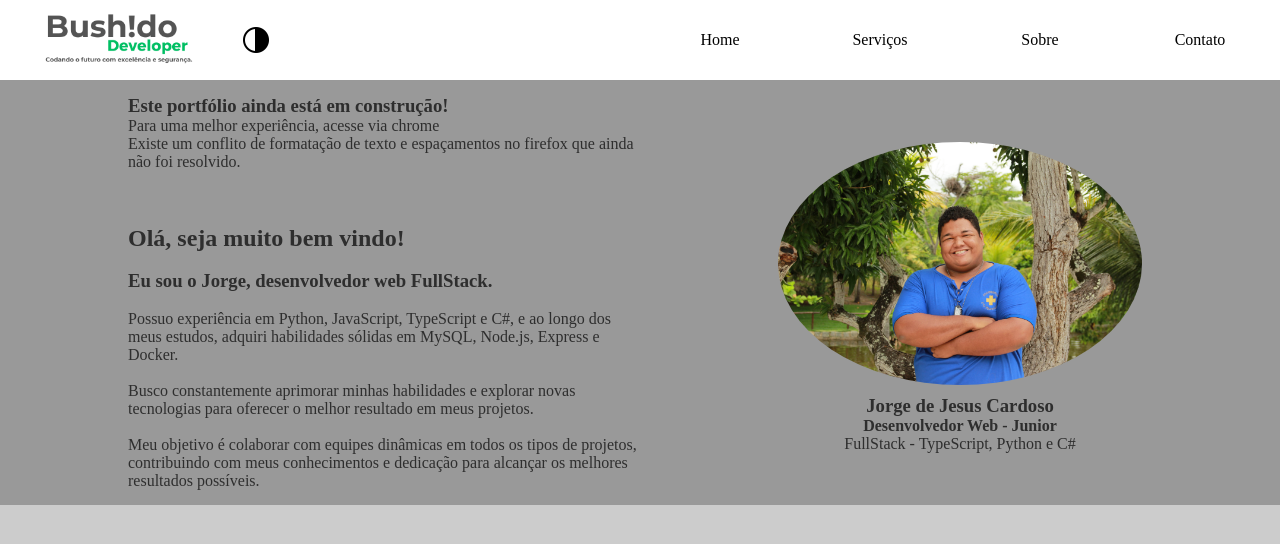
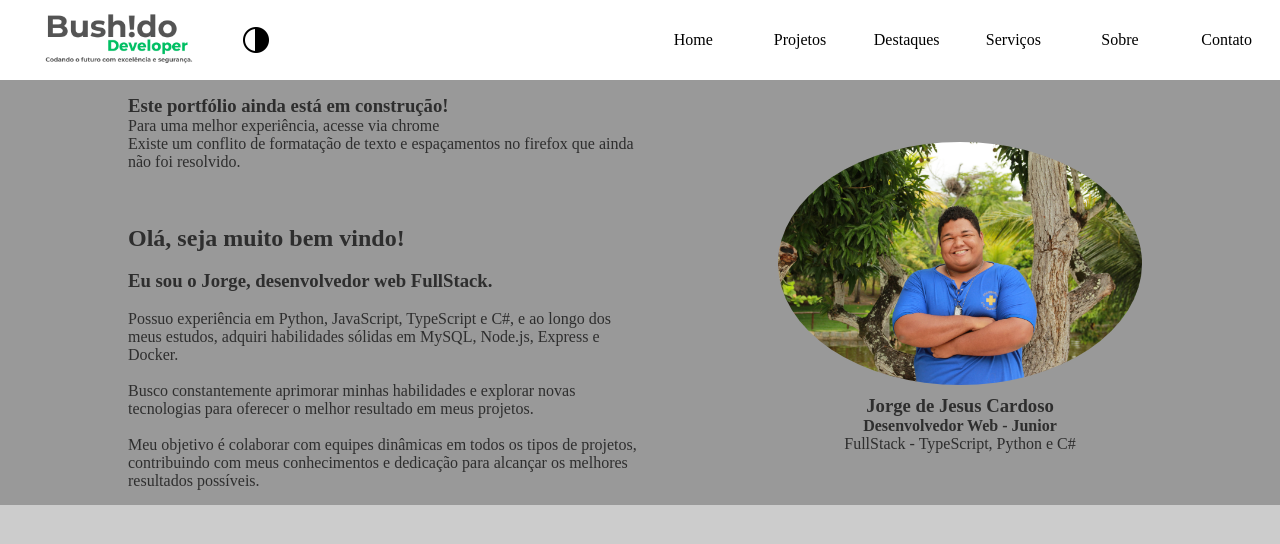
Before and after one commit to jorgejesuscardoso/new_portfolio, a React (Vite) app in the folder frontend/portfolio/: page / in a window 1280 px wide. Shown: the top 544 px of the page. Built offline with nearby package versions, Linux system fonts and the light colour scheme.

Commit message:
feat: criação parcial das rotas: /projects, /highlights, /services, /about e /contact

```diff
--- a/frontend/portfolio/src/App.tsx
+++ b/frontend/portfolio/src/App.tsx
@@ -9,6 +9,11 @@ function App() {
     <Routes>
       <Route path='/' element={ <LayOut />} >
         <Route index element={ <Home />} />
+        <Route path='/projects' element={ <h1>Projetos: Em construção</h1>} />
+        <Route path='/highlights' element={ <h1>Destaques: Em construção</h1>} />
+        <Route path='/services' element={ <h1>Serviços: Em construção</h1>} />
+        <Route path='/contact' element={ <h1>Contato: Em construção</h1>} />
+        <Route path='/about' element={ <h1>Sobre: Em construção</h1>} />
       </Route>
     </Routes>
   )
--- a/frontend/portfolio/src/components/nav/NavBar.tsx
+++ b/frontend/portfolio/src/components/nav/NavBar.tsx
@@ -11,6 +11,16 @@ const NavBar = ({ Thema }: Thema) => {
         <li>
           <Link to='/'>
             Home
+          </Link>
+        </li>
+        <li>
+          <Link to='/projects'>
+            Projetos
+          </Link>
+        </li>
+        <li>
+          <Link to='/highlights'>
+            Destaques
           </Link>
         </li>
         <li>
```
